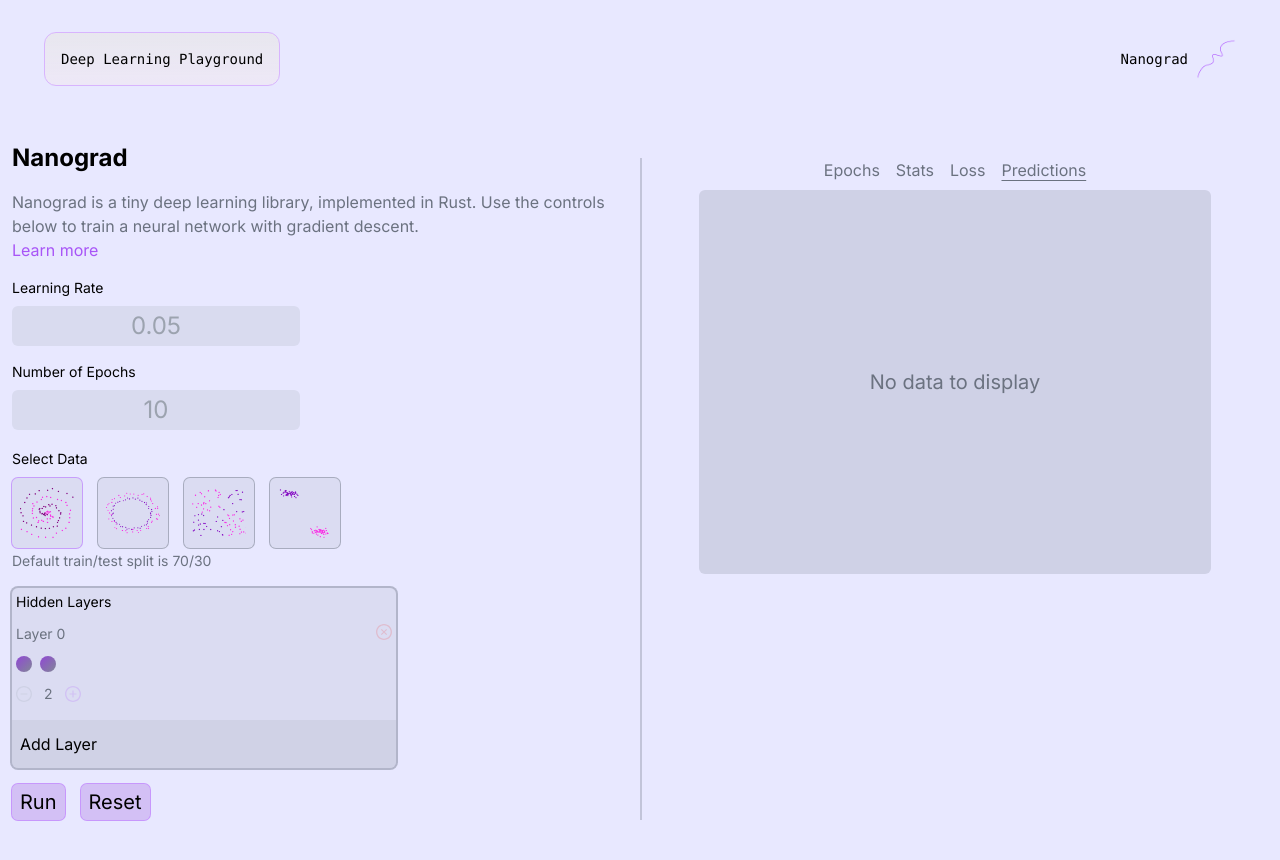
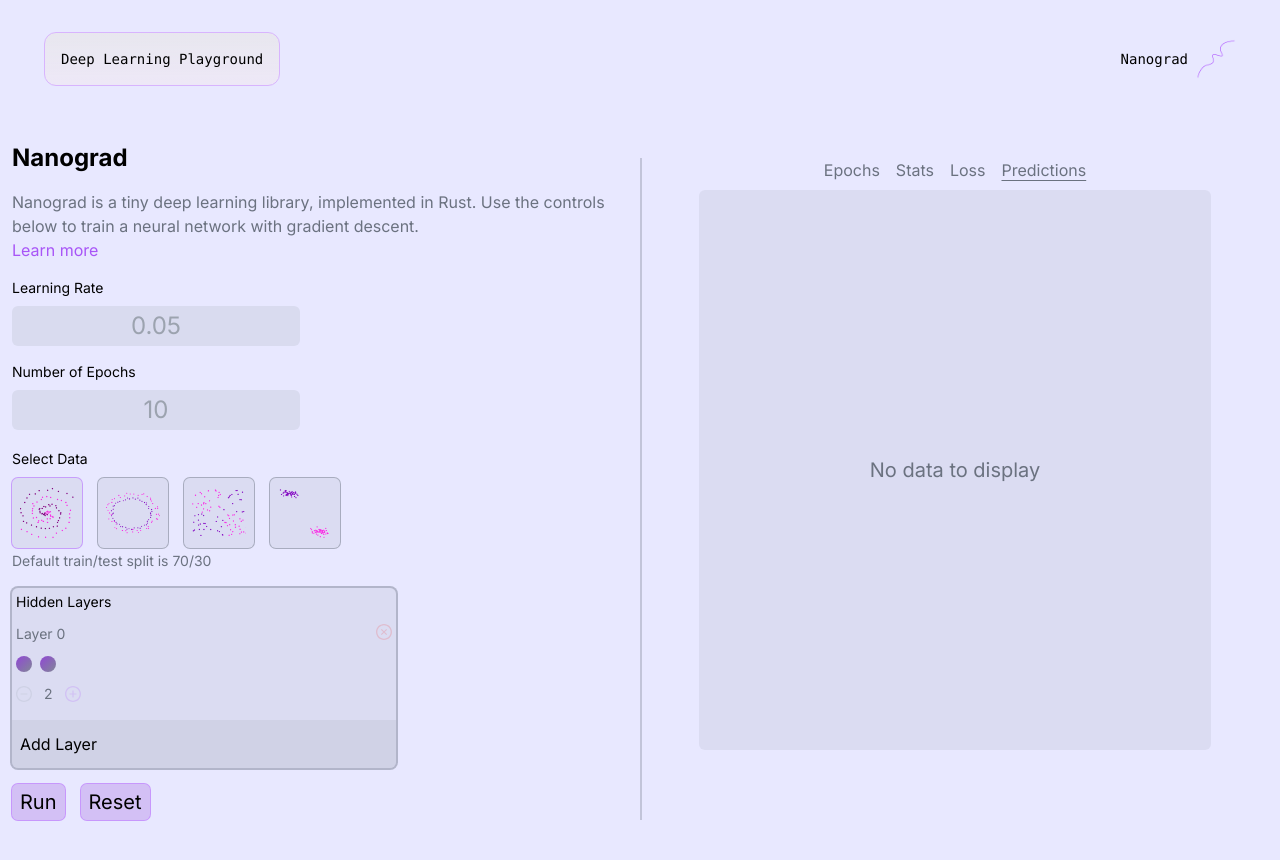
Before and after one commit to jettblu/nanograd_web, a Next.js app in the folder frontend/: page / in a window 1280 px wide. Both pictures are taken after a click on the element "Predictions". Shown: the top 860 px of the page. Built offline with nearby package versions, Linux system fonts and the light colour scheme.

Commit message:
Update chart placeholder when empty data array

```diff
--- a/frontend/components/CardPredictions.tsx
+++ b/frontend/components/CardPredictions.tsx
@@ -195,7 +195,11 @@ export default function CardPredictions(props: {
                 : viewType == ViewType.TEST
                 ? "training data"
                 : "test data"}{" "}
-              colored by class. Incorrect predictions are shown as diamonds.
+              colored by class.{" "}
+              <span className="font-semibold">
+                Incorrect predictions are shown as diamonds
+              </span>
+              .
             </p>
           </div>
         </div>
--- a/frontend/components/ChartLine.tsx
+++ b/frontend/components/ChartLine.tsx
@@ -84,7 +84,7 @@ export default function ChartLine(params: {
       />
     </div>
   ) : (
-    <div className="w-full max-w-lg h-96 bg-gray-500/20 rounded-md flex items-center justify-center mx-auto">
+    <div className="w-full max-w-lg h-[560px] bg-gray-500/10 rounded-md flex items-center justify-center mx-auto">
       <p className="text-gray-500 text-xl">No data to display</p>
     </div>
   );
```
